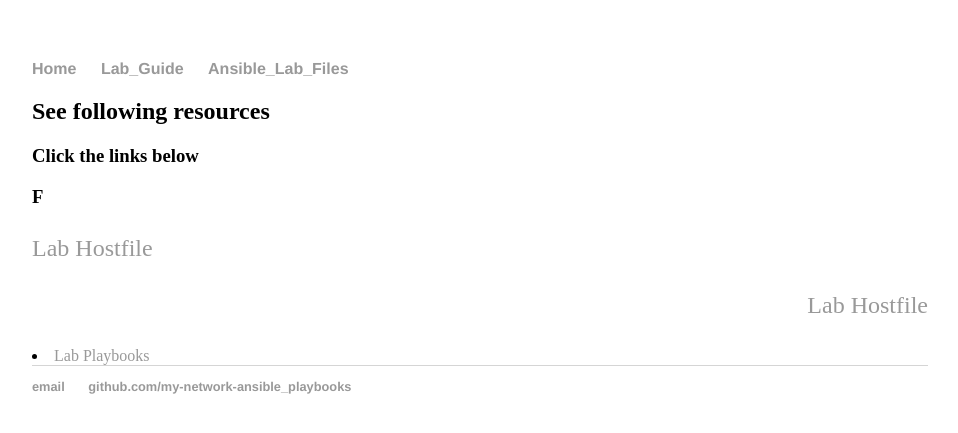
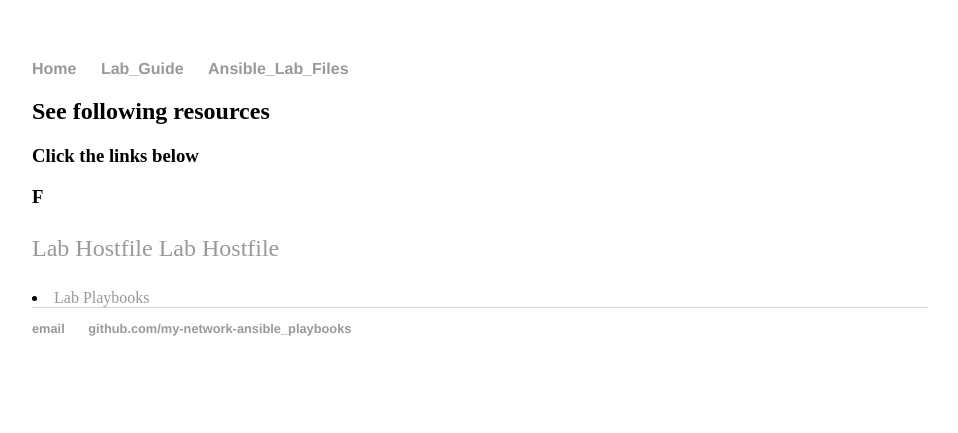
Before and after one commit to craigeowen/craigeowen.github.io, a Jekyll site: the page built from ansible/index.html, in a window 1280 px wide. Shown: the top 433 px of the page, without its empty margins (160-1118 px from the left). Built offline with Jekyll 4.4.1, drawn with Linux system fonts in a browser that asks for light colours.

Commit message:
Update index.html

```diff
--- a/ansible/index.html
+++ b/ansible/index.html
@@ -7,5 +7,8 @@ title: Ansible Resources
 <h3> Click the links below</h3>
 <h3> F </h3>
 
-<p align="left"><a href="https://github.com/craigeowen/my-network-ansible_playbooks/tree/master/ansible_files/hosts.txt">Lab Hostfile</a><p align="right"><a href="https://github.com/craigeowen/my-network-ansible_playbooks/tree/master/ansible_files/hosts.txt">Lab Hostfile</a></p>
+<p align="left"><a href="https://github.com/craigeowen/my-network-ansible_playbooks/tree/master/ansible_files/hosts.txt">Lab Hostfile</a>
+<align="right"><a href="https://github.com/craigeowen/my-network-ansible_playbooks/tree/master/ansible_files/hosts.txt">Lab Hostfile</a></p>
+
+
 <li><a href="https://github.com/craigeowen/my-network-ansible_playbooks/tree/master/ansible_files/">Lab Playbooks</a></li>
```
